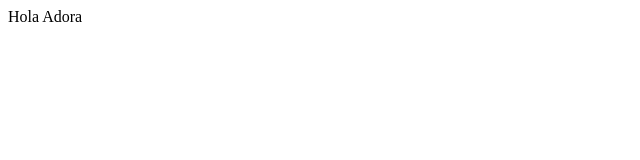
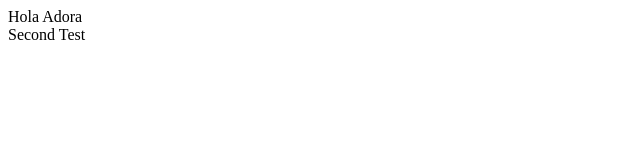
Before and after one commit to fugacityengr/test-repo, a plain HTML site: page index.html in a window 1280 px wide. Shown: the full height of the page, 0-640 px from the left. Drawn offline with Linux system fonts and the light colour scheme.

Commit message:
Second Test

```diff
--- a/index.html
+++ b/index.html
@@ -1,3 +1,5 @@
 <!DOCTYPE html>
 
 <div>Hola Adora</div>
+
+<div>Second Test</div>
```
